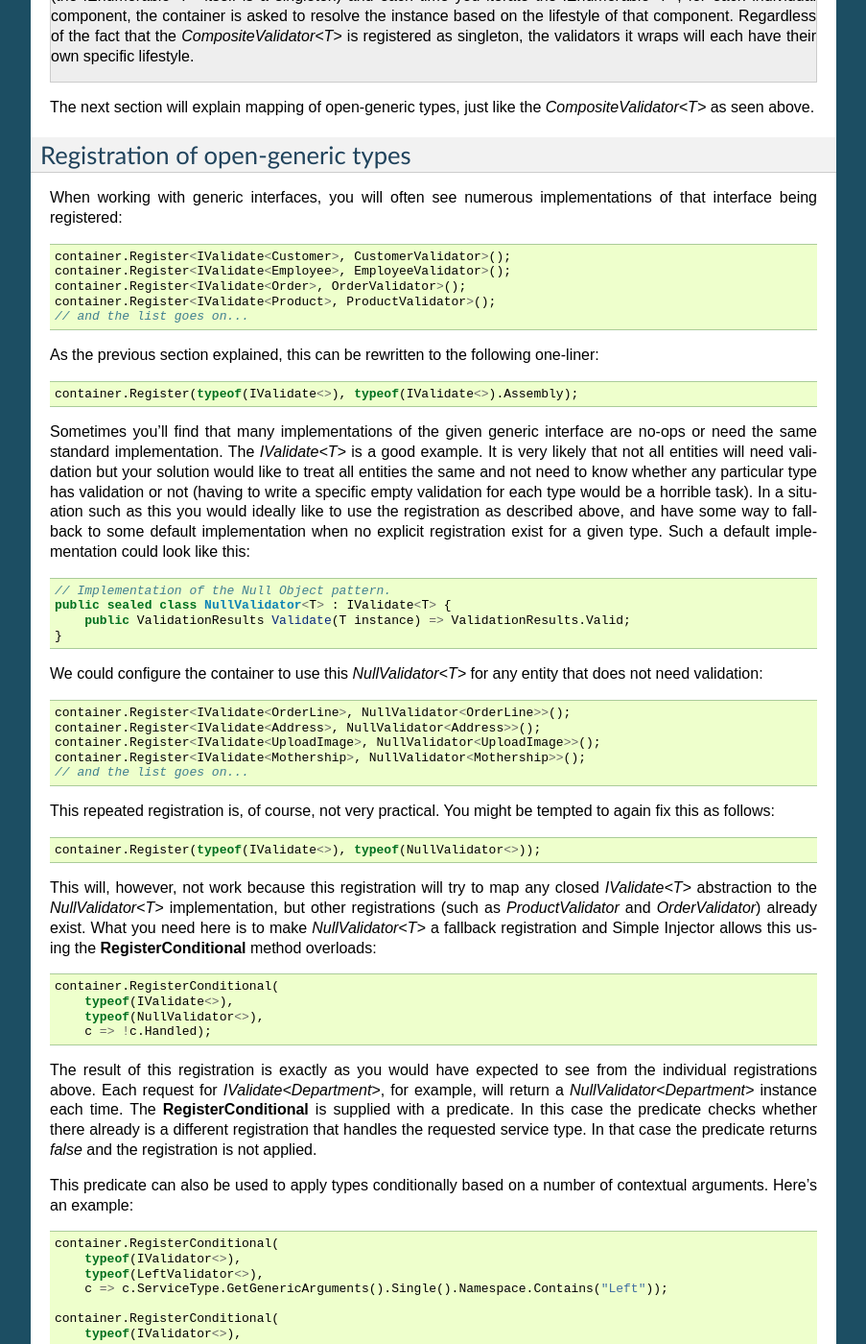
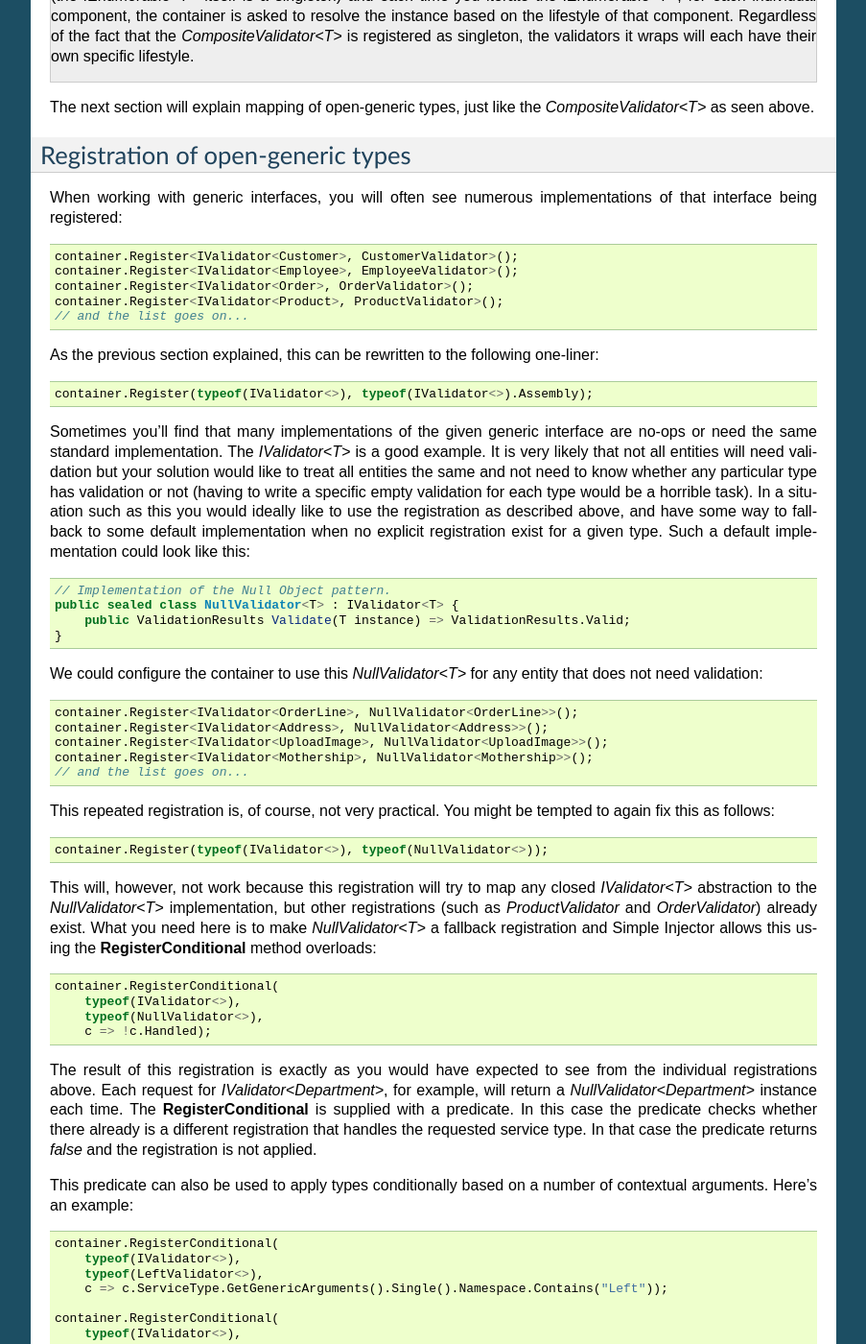
Before and after one commit to simpleinjector/Documentation, a Sphinx documentation site: the page built from source/advanced.rst, in a window 1280 px wide and 1400 px high, scrolled down 3149 px. Shown: the whole window at 96% size, without its empty margins (198-1101 px from the left). Built offline with Sphinx 7.4.7, drawn with Linux system fonts in a browser that asks for light colours.

Commit message:
Use IValidator consistently

```diff
--- a/source/advanced.rst
+++ b/source/advanced.rst
@@ -141,7 +141,7 @@ This *CompositeValidator<T>* can be registered as follows:
 .. code-block:: c#
 
     container.Register(
-        typeof(IValidate<>),
+        typeof(IValidator<>),
         typeof(CompositeValidator<>),
         Lifestyle.Singleton);
 
@@ -162,24 +162,24 @@ When working with generic interfaces, you will often see numerous implementation
 
 .. code-block:: c#
 
-    container.Register<IValidate<Customer>, CustomerValidator>();
-    container.Register<IValidate<Employee>, EmployeeValidator>();
-    container.Register<IValidate<Order>, OrderValidator>();
-    container.Register<IValidate<Product>, ProductValidator>();
+    container.Register<IValidator<Customer>, CustomerValidator>();
+    container.Register<IValidator<Employee>, EmployeeValidator>();
+    container.Register<IValidator<Order>, OrderValidator>();
+    container.Register<IValidator<Product>, ProductValidator>();
     // and the list goes on...
 
 As the previous section explained, this can be rewritten to the following one-liner:
 
 .. code-block:: c#
 
-    container.Register(typeof(IValidate<>), typeof(IValidate<>).Assembly);
+    container.Register(typeof(IValidator<>), typeof(IValidator<>).Assembly);
 
-Sometimes you'll find that many implementations of the given generic interface are no-ops or need the same standard implementation. The *IValidate<T>* is a good example. It is very likely that not all entities will need validation but your solution would like to treat all entities the same and not need to know whether any particular type has validation or not (having to write a specific empty validation for each type would be a horrible task). In a situation such as this you would ideally like to use the registration as described above, and have some way to fallback to some default implementation when no explicit registration exist for a given type. Such a default implementation could look like this:
+Sometimes you'll find that many implementations of the given generic interface are no-ops or need the same standard implementation. The *IValidator<T>* is a good example. It is very likely that not all entities will need validation but your solution would like to treat all entities the same and not need to know whether any particular type has validation or not (having to write a specific empty validation for each type would be a horrible task). In a situation such as this you would ideally like to use the registration as described above, and have some way to fallback to some default implementation when no explicit registration exist for a given type. Such a default implementation could look like this:
 
 .. code-block:: c#
 
     // Implementation of the Null Object pattern.
-    public sealed class NullValidator<T> : IValidate<T> {
+    public sealed class NullValidator<T> : IValidator<T> {
         public ValidationResults Validate(T instance) => ValidationResults.Valid;
     }
 
@@ -187,28 +187,28 @@ We could configure the container to use this *NullValidator<T>* for any entity t
 
 .. code-block:: c#
 
-    container.Register<IValidate<OrderLine>, NullValidator<OrderLine>>();
-    container.Register<IValidate<Address>, NullValidator<Address>>();
-    container.Register<IValidate<UploadImage>, NullValidator<UploadImage>>();
-    container.Register<IValidate<Mothership>, NullValidator<Mothership>>();
+    container.Register<IValidator<OrderLine>, NullValidator<OrderLine>>();
+    container.Register<IValidator<Address>, NullValidator<Address>>();
+    container.Register<IValidator<UploadImage>, NullValidator<UploadImage>>();
+    container.Register<IValidator<Mothership>, NullValidator<Mothership>>();
     // and the list goes on...
 
 This repeated registration is, of course, not very practical. You might be tempted to again fix this as follows:
 
 .. code-block:: c#
 
-    container.Register(typeof(IValidate<>), typeof(NullValidator<>));
+    container.Register(typeof(IValidator<>), typeof(NullValidator<>));
 
-This will, however, not work because this registration will try to map any closed *IValidate<T>* abstraction to the *NullValidator<T>* implementation, but other registrations (such as *ProductValidator* and *OrderValidator*) already exist. What you need here is to make *NullValidator<T>* a fallback registration and Simple Injector allows this using the **RegisterConditional** method overloads:
+This will, however, not work because this registration will try to map any closed *IValidator<T>* abstraction to the *NullValidator<T>* implementation, but other registrations (such as *ProductValidator* and *OrderValidator*) already exist. What you need here is to make *NullValidator<T>* a fallback registration and Simple Injector allows this using the **RegisterConditional** method overloads:
 
 .. code-block:: c#
 
     container.RegisterConditional(
-        typeof(IValidate<>),
+        typeof(IValidator<>),
         typeof(NullValidator<>),
         c => !c.Handled);
 
-The result of this registration is exactly as you would have expected to see from the individual registrations above. Each request for *IValidate<Department>*, for example, will return a *NullValidator<Department>* instance each time. The **RegisterConditional** is supplied with a predicate. In this case the predicate checks whether there already is a different registration that handles the requested service type. In that case the predicate returns *false* and the registration is not applied.
+The result of this registration is exactly as you would have expected to see from the individual registrations above. Each request for *IValidator<Department>*, for example, will return a *NullValidator<Department>* instance each time. The **RegisterConditional** is supplied with a predicate. In this case the predicate checks whether there already is a different registration that handles the requested service type. In that case the predicate returns *false* and the registration is not applied.
 
 This predicate can also be used to apply types conditionally based on a number of contextual arguments. Here's an example:
 
```
